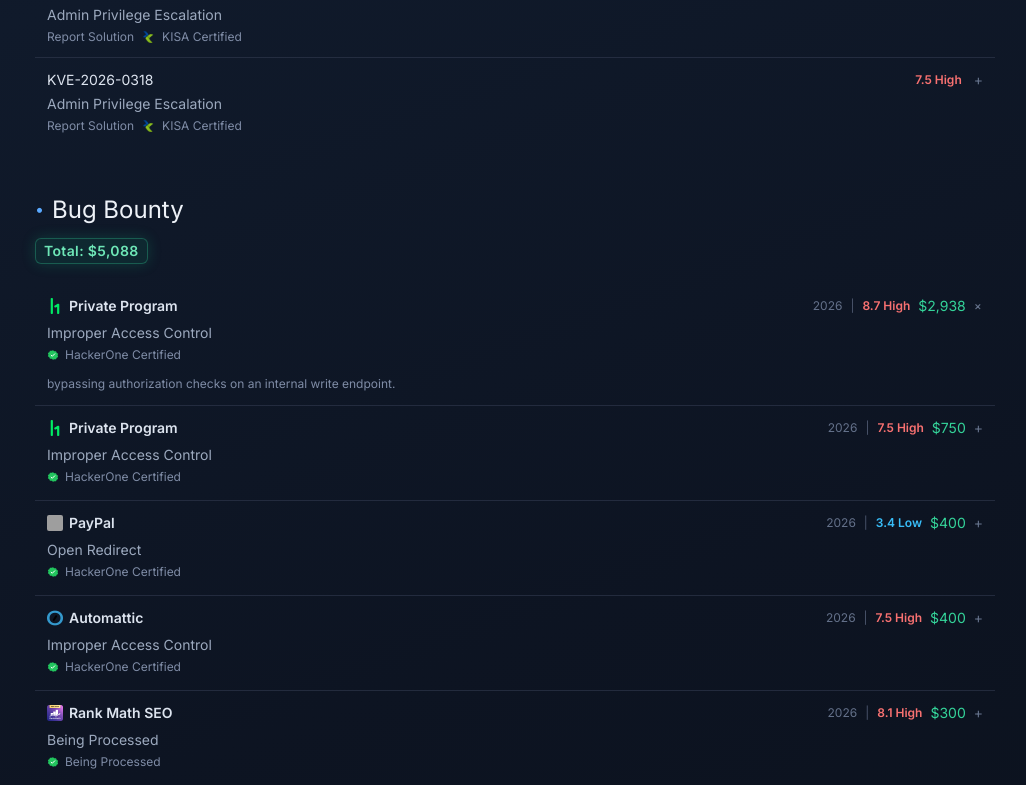
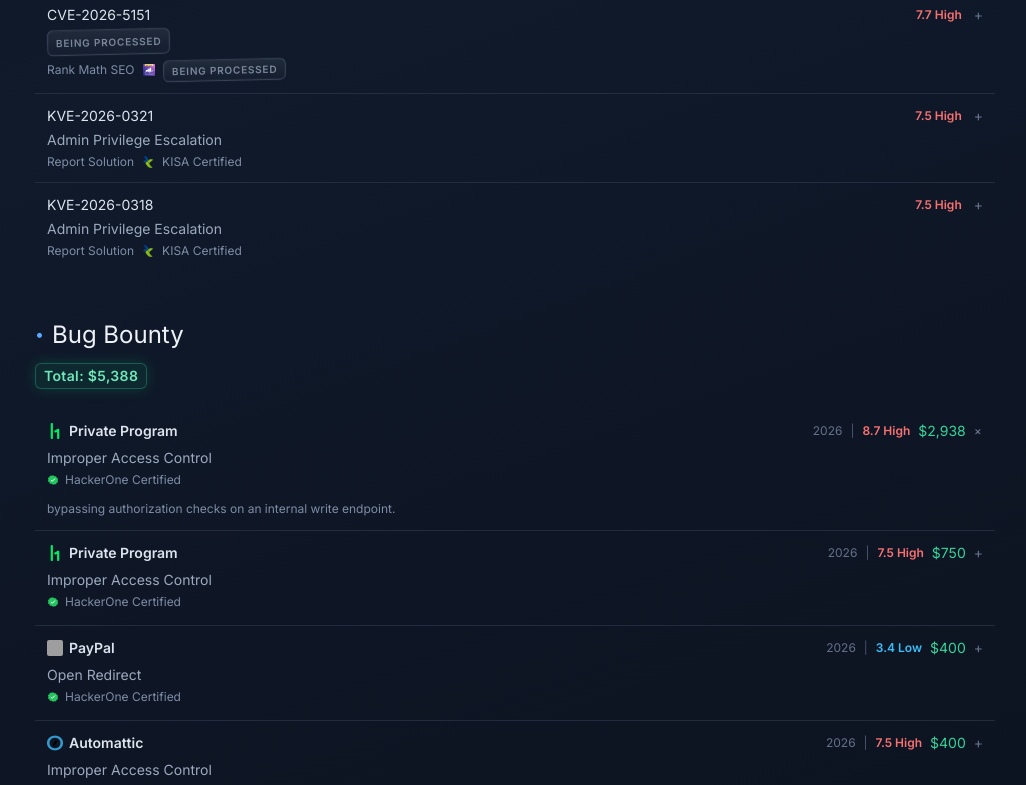
Before and after one commit to komi22/oolongeya, a Next.js app: page / in a window 1280 px wide. Shown: the part 1047-1832 px from the top of the page, without its empty margins (125-1151 px from the left). Built offline with nearby package versions, Linux system fonts and the light colour scheme; grey boxes are pictures that could not be loaded.

Commit message:
Add CVE-2026-5151 and stamp-style processing states

```diff
--- a/app/globals.css
+++ b/app/globals.css
@@ -74,6 +74,15 @@
   .mood-card:focus-within :is(svg, img) {
     filter: drop-shadow(0 0 9px rgba(228, 238, 255, 0.3));
   }
+
+  .processing-stamp {
+    @apply inline-flex items-center rounded-md border border-ink-400/25 px-2 py-0.5 font-ui text-[10px] font-semibold uppercase tracking-[0.08em] text-ink-300/75;
+    background: linear-gradient(180deg, rgba(241, 245, 255, 0.08) 0%, rgba(148, 163, 184, 0.03) 100%);
+    box-shadow:
+      inset 0 0 0 1px rgba(148, 163, 184, 0.06),
+      0 0 0 1px rgba(148, 163, 184, 0.03);
+    transform: rotate(-1.4deg);
+  }
 }
 
 .grain::before {
--- a/app/page.js
+++ b/app/page.js
@@ -28,6 +28,8 @@
   },
 ];
 
+const PROCESSING_TEXT = "Being Processed";
+
 const vulnerabilities = [
   {
     id: "CVE-2026-3589",
@@ -54,6 +56,16 @@
     id: "CVE-2026-5143",
     scoreValue: "6.5",
     grade: "Medium",
+    title: "Being Processed",
+    product: "Rank Math SEO",
+    badgeValue: "Being Processed",
+    badgeIcon: "/icons/rankmath.png",
+    description: "Being Processed",
+  },
+  {
+    id: "CVE-2026-5151",
+    scoreValue: "7.7",
+    grade: "High",
     title: "Being Processed",
     product: "Rank Math SEO",
     badgeValue: "Being Processed",
@@ -132,6 +144,17 @@
     description: "Being Processed",
   },
   {
+    program: "Rank Math SEO",
+    type: "Being Processed",
+    scoreValue: "7.7",
+    grade: "High",
+    payout: "$300",
+    year: "2026",
+    icon: "/icons/rankmath.png",
+    certification: "Being Processed",
+    description: "Being Processed",
+  },
+  {
     program: "PayPal",
     type: "Open Redirect",
     scoreValue: "3.4",
@@ -183,6 +206,13 @@
 
 function payoutToNumber(payout) {
   return Number(payout.replace(/[^0-9]/g, "")) || 0;
+}
+
+function asProcessingStamp(value, className = "") {
+  if (value === PROCESSING_TEXT) {
+    return <span className={`processing-stamp ${className}`.trim()}>{value}</span>;
+  }
+  return value;
 }
 
 export default function Home() {
@@ -385,7 +415,7 @@
                   <div className="flex flex-col gap-2 sm:flex-row sm:items-start sm:justify-between sm:gap-3">
                     <div>
                       <p className="font-ui text-ink-100">{v.id}</p>
-                      <p className="mt-1 text-ink-300">{v.title}</p>
+                      <p className="mt-1 text-ink-300">{asProcessingStamp(v.title)}</p>
                       {v.product || v.badgeValue ? (
                         <div className="mt-1 flex flex-wrap items-center gap-2 text-xs text-ink-400">
                           {v.product ? <span>{v.product}</span> : null}
@@ -398,7 +428,7 @@
                               className="h-3 w-3"
                             />
                           ) : null}
-                          {v.badgeValue ? <span>{v.badgeValue}</span> : null}
+                          {v.badgeValue ? asProcessingStamp(v.badgeValue, "text-[10px]") : null}
                         </div>
                       ) : null}
                     </div>
@@ -411,7 +441,7 @@
                   </div>
                 </button>
                 <div className={`grid overflow-hidden transition-all duration-300 ${isOpen ? "grid-rows-[1fr] pt-2" : "grid-rows-[0fr]"}`}>
-                  <div className="overflow-hidden text-xs leading-relaxed text-ink-400">{v.description}</div>
+                  <div className="overflow-hidden text-xs leading-relaxed text-ink-400">{asProcessingStamp(v.description)}</div>
                 </div>
               </li>
             );
@@ -452,11 +482,13 @@
                         ) : null}
                         {item.program}
                       </p>
-                      <p className="mt-1">{item.type}</p>
+                      <p className="mt-1">{asProcessingStamp(item.type)}</p>
                       {item.certification ? (
                         <p className="mt-1 inline-flex items-center gap-1.5 text-xs text-ink-400">
-                          <Image src="/icons/verified-badge.svg" alt="certification badge" width={12} height={12} className="h-3 w-3" />
-                          <span>{item.certification}</span>
+                          {item.certification !== PROCESSING_TEXT ? (
+                            <Image src="/icons/verified-badge.svg" alt="certification badge" width={12} height={12} className="h-3 w-3" />
+                          ) : null}
+                          <span>{asProcessingStamp(item.certification)}</span>
                         </p>
                       ) : null}
                     </div>
@@ -472,7 +504,7 @@
                   </div>
                 </button>
                 <div className={`grid overflow-hidden transition-all duration-300 ${isOpen ? "grid-rows-[1fr] pt-2" : "grid-rows-[0fr]"}`}>
-                  <div className="overflow-hidden text-xs leading-relaxed text-ink-400">{item.description}</div>
+                  <div className="overflow-hidden text-xs leading-relaxed text-ink-400">{asProcessingStamp(item.description)}</div>
                 </div>
               </li>
             );
```
